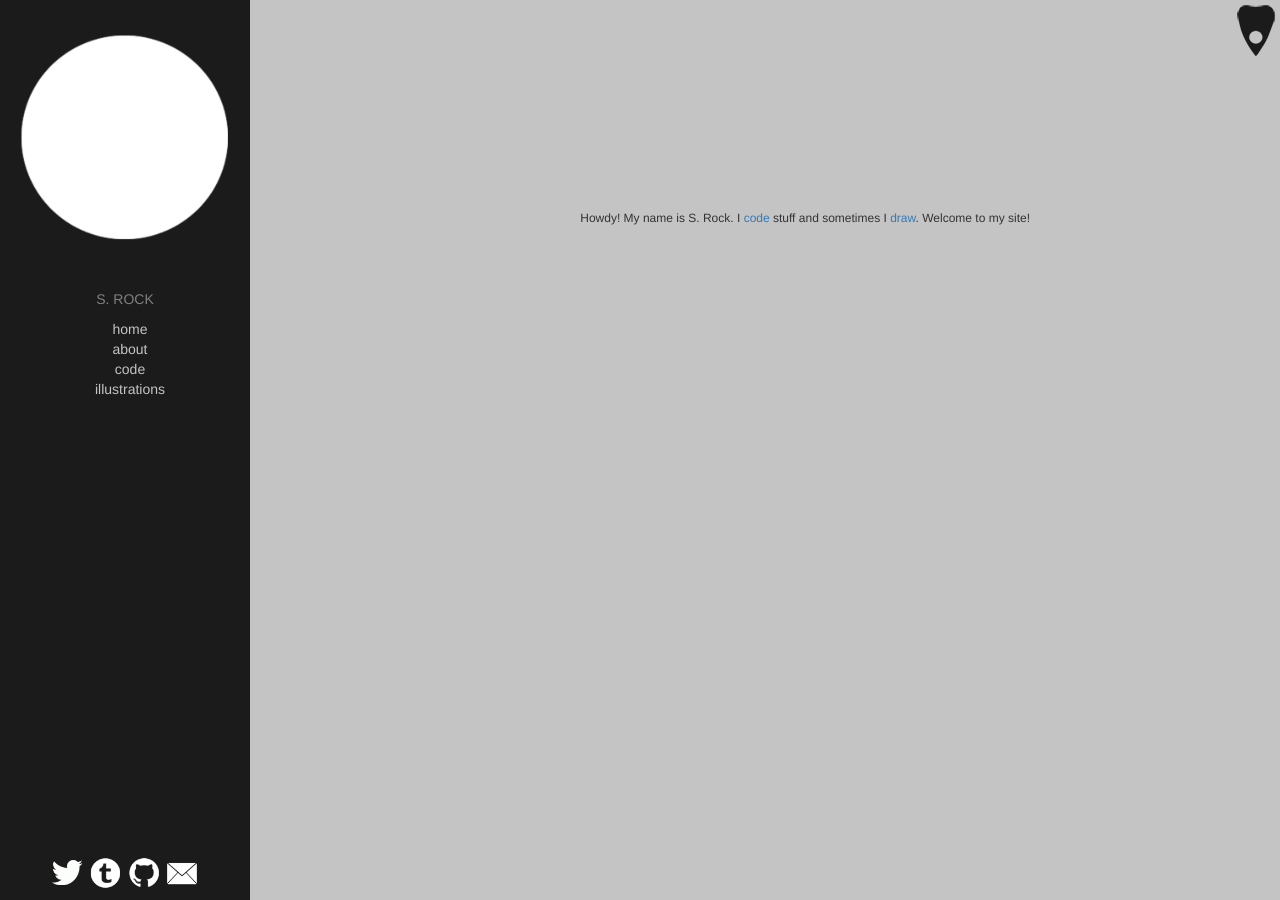
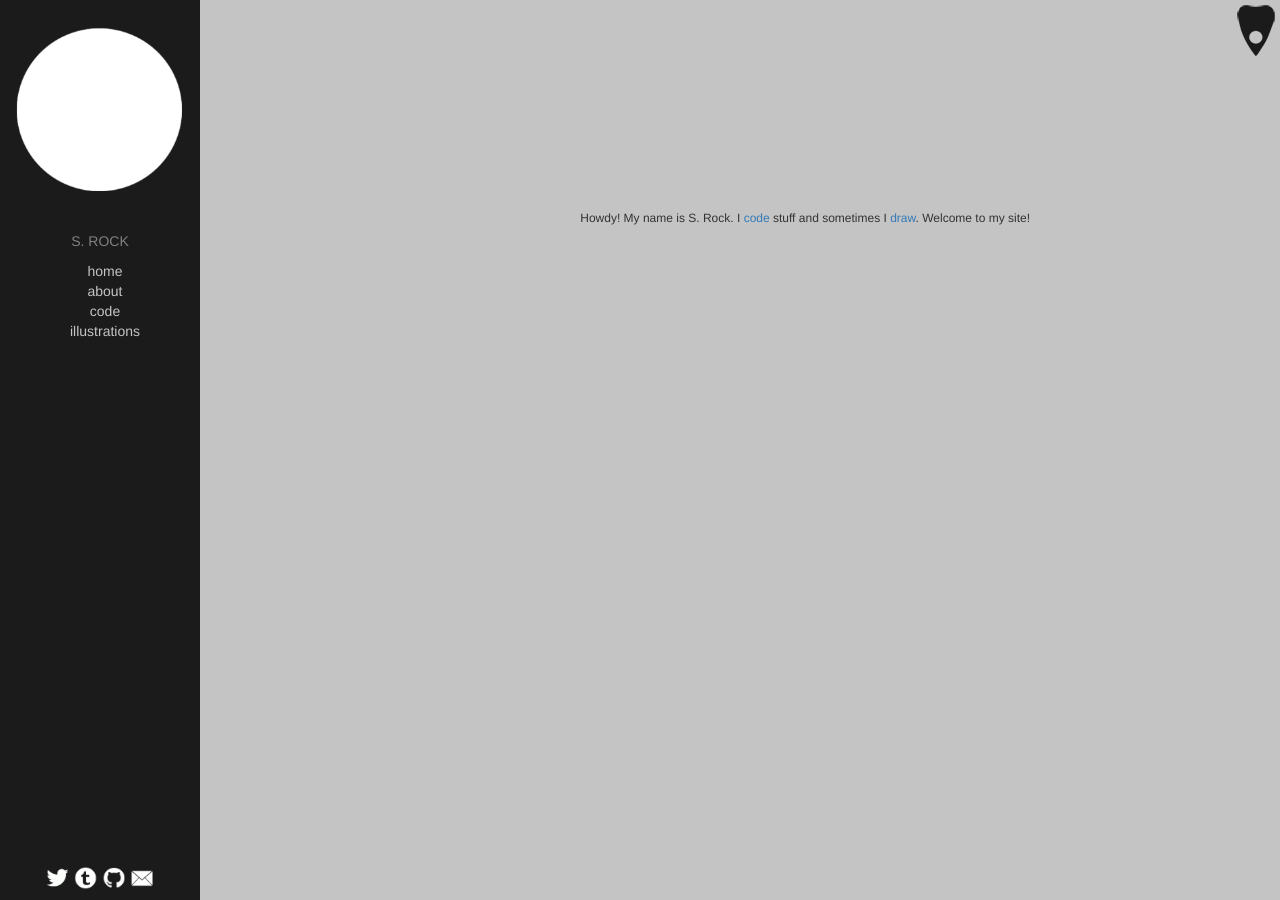
Before and after one commit to Revenir/revenir.github.io, a Jekyll site: the page built from index.html, in a window 1280 px wide. Built offline with Jekyll 4.4.1, drawn with Linux system fonts in a browser that asks for light colours.

Commit message:
Update main.css

```diff
--- a/css/main.css
+++ b/css/main.css
@@ -6,7 +6,7 @@
       display: block;
       position:fixed;
       float: right;
-      width: 250px;
+      width: 200px;
       height: 100%;
       background-color:#1b1b1b;
       overflow: hidden;
@@ -38,7 +38,7 @@
     display: block;
     position: relative;
     float: right;
-    margin-left: 150px;
+    margin-left: 250px;
     margin-top: 200px;
     margin-right: 250px;
     font-size: 12px;
```
